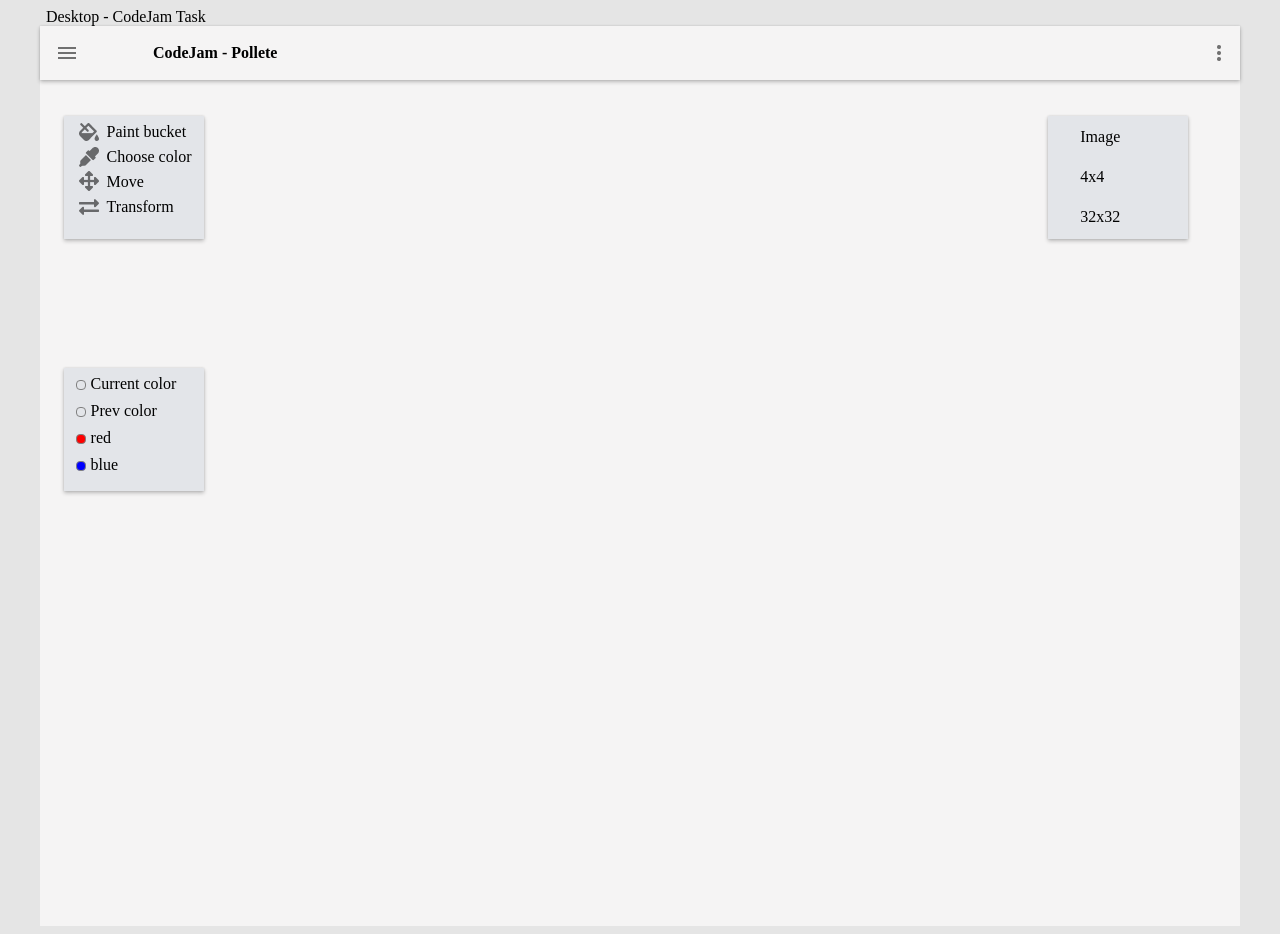
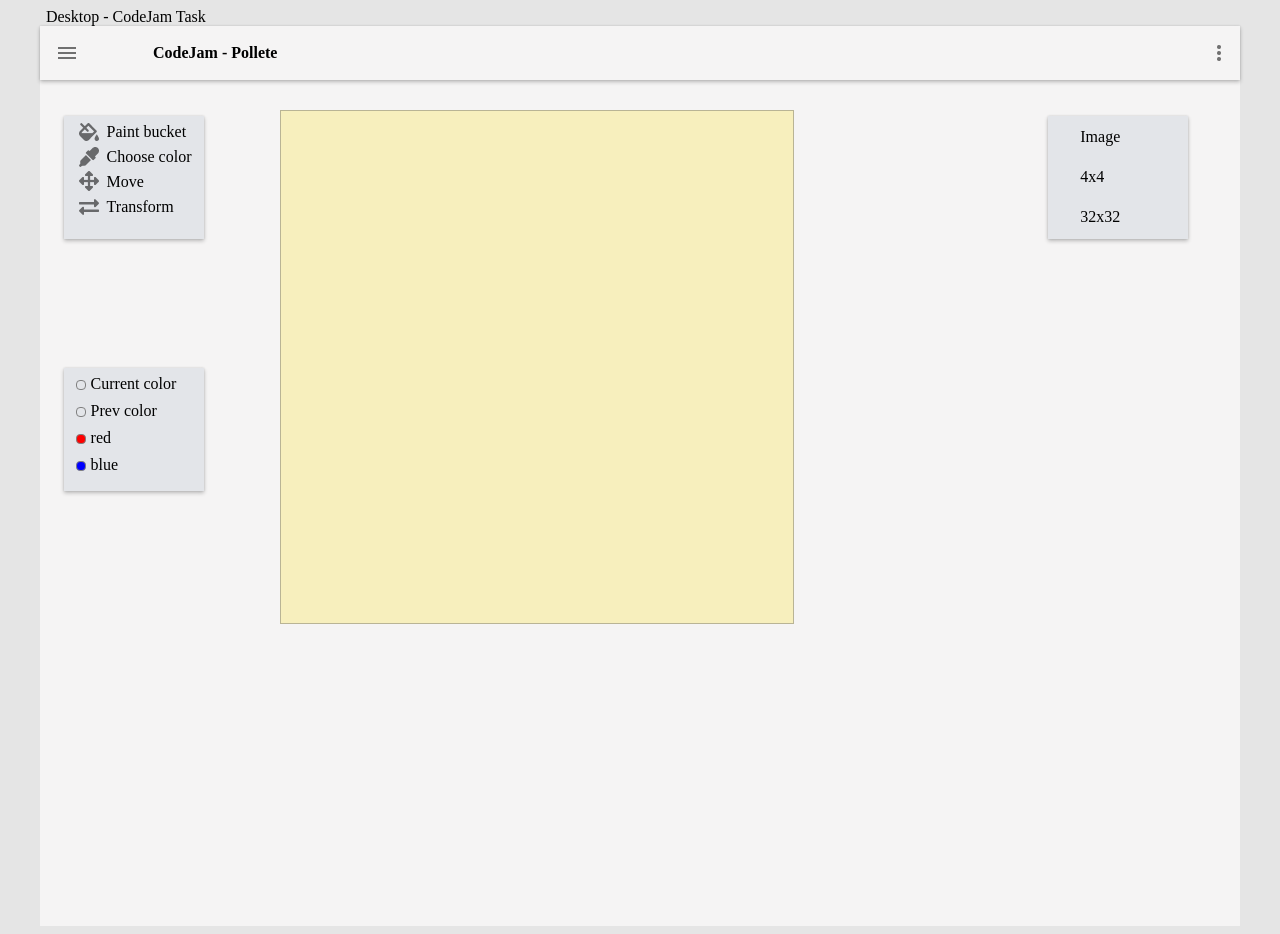
Before and after one commit to mrINEX/codejam-canvas, a plain HTML site: page index.html in a window 1280 px wide. Drawn offline with Linux system fonts and the light colour scheme.

Commit message:
refactor: change structure of the task

```diff
--- a/style.css
+++ b/style.css
@@ -84,4 +84,6 @@ span {
 }
 #myCanvas {
     margin: 30px 20%;
+    border: 1px solid rgba(88, 88, 88, 0.397);
+    background-color: rgba(255, 217, 0, 0.226);
 }
```
